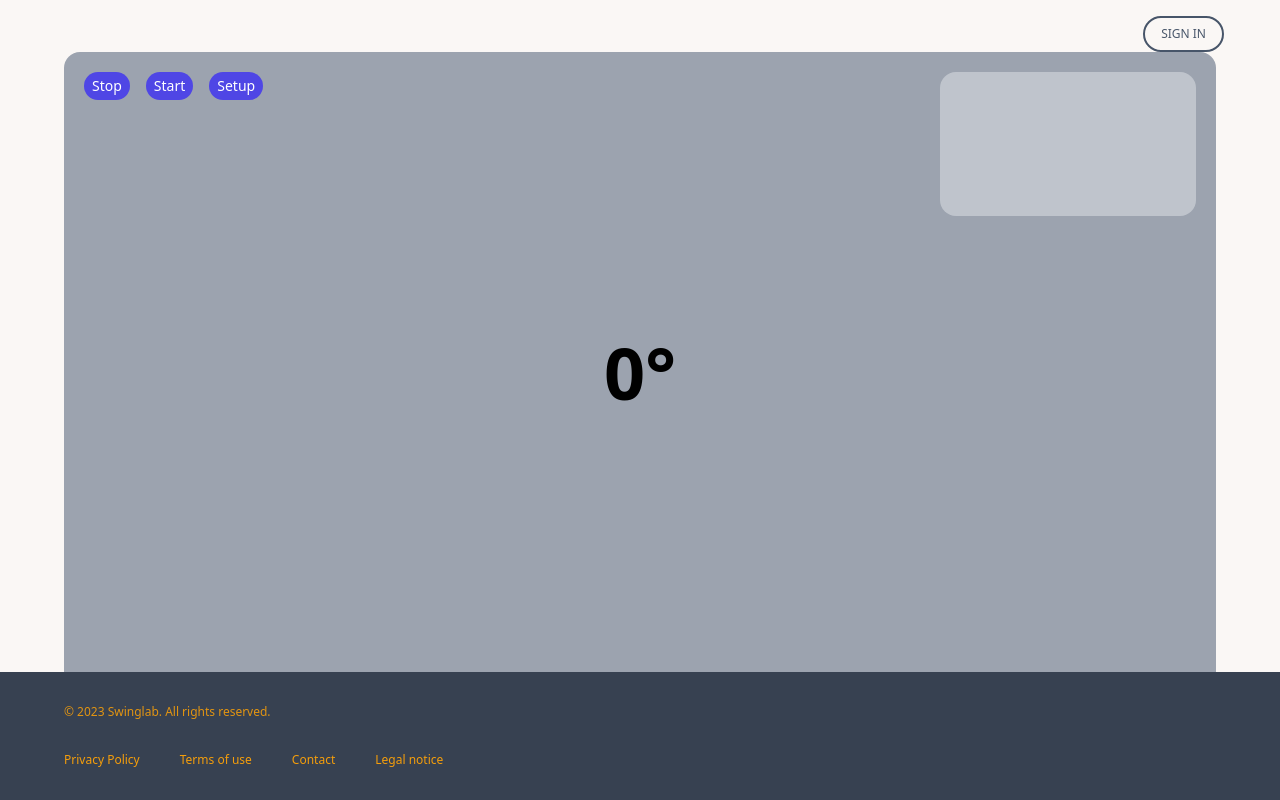
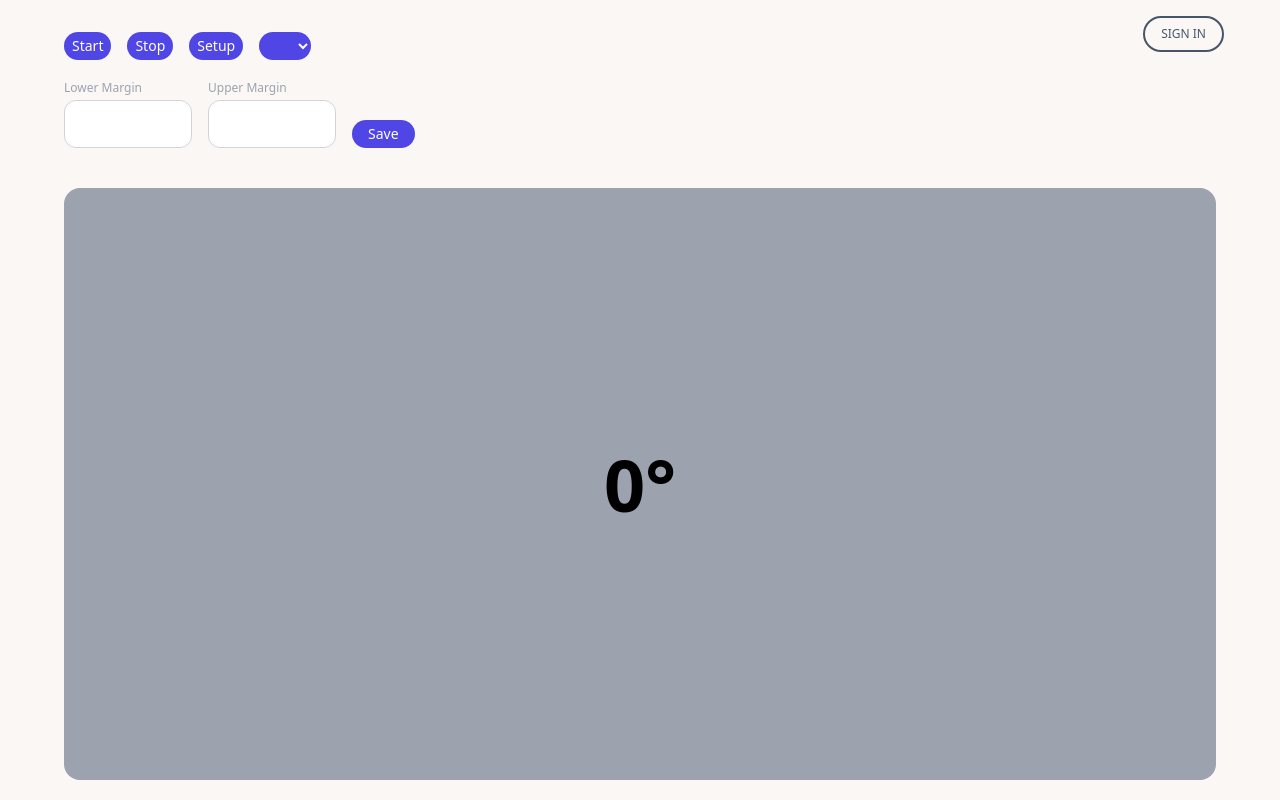
Before and after one commit to jlnk03/pose, a Flask app: page /practice in a window 1280 px wide. Run offline with Flask 3, Linux system fonts and the light colour scheme; lists and menus that the app fills with data are empty; some libraries are stand-ins or nearby versions.

Commit message:
new control buttons

```diff
--- a/flask_wrapper/assets/process.js
+++ b/flask_wrapper/assets/process.js
@@ -3,15 +3,74 @@ import {calc_angle, thorax_rotation} from "./angles.js";
 const videoElement = document.getElementById('video');
 const canvasElement = document.getElementsByClassName('output_canvas')[0];
 const canvasCtx = canvasElement.getContext('2d', {willReadFrequently: true});
-const container = document.getElementsByClassName('container')[0];
+const container = document.getElementById('container-pose');
 // const landmarkContainer = document.getElementsByClassName('landmark-grid-container')[0];
+const canvasLoader = document.getElementById('canvas-loader');
 
 const thoraxRotation = document.getElementById('thorax-rotation');
+const lowerMargin = document.getElementById('lower-margin')
+const upperMargin = document.getElementById('upper-margin')
+
+const save = document.getElementById('save');
 
 let rotationMatrix = math.identity(3);
 let rotationMatrixBuffer = math.identity(3);
 
+let upperMarginValue = 180;
+let lowerMarginValue = -180;
+
+function setMargins() {
+    try {
+        lowerMarginValue = lowerMargin.value;
+    } catch (e) {
+        console.log('Using default value')
+    }
+
+    try {
+        upperMarginValue = upperMargin.value;
+    } catch (e) {
+        console.log('Using default value')
+    }
+
+    if (lowerMarginValue > upperMarginValue) {
+        const temp = lowerMarginValue;
+        lowerMarginValue = upperMarginValue;
+        upperMarginValue = temp;
+    }
+}
+
+setMargins();
+
+save.addEventListener('click', () => {
+    setMargins()
+});
+
+
 // const grid = new LandmarkGrid(landmarkContainer);
+
+// Get the list of available media input devices and add to the select element
+navigator.mediaDevices.enumerateDevices()
+    .then(function (devices) {
+        // Filter the list to get only the video input devices (cameras)
+        const videoDevices = devices.filter(function (device) {
+            return device.kind === 'videoinput';
+        });
+
+        // Get a reference to the select element
+        const select = document.getElementById('camera-selection');
+
+        // Add an option element for each camera to the select element
+        videoDevices.forEach(function (device) {
+            const option = document.createElement('option');
+            option.value = device.deviceId;
+            option.text = device.label || `Camera ${select.options.length + 1}`;
+            select.add(option);
+        });
+    })
+    .catch(function (error) {
+        console.error(error);
+    });
+
 
 function onResults(results) {
     if (!results.poseLandmarks) {
@@ -78,7 +137,7 @@ function onResults(results) {
     thoraxRotation.innerText = `${thorax_rot}°`
 
     // Check range of values and change background color
-    if (thorax_rot > 70 || thorax_rot < -7) {
+    if (thorax_rot > upperMarginValue || thorax_rot < lowerMarginValue) {
         container.style.backgroundColor = "#f87171";
     } else {
         container.style.backgroundColor = "#a3e635";
@@ -116,10 +175,28 @@ pose.onResults(onResults);
 
 // camera
 function startCamera() {
+
+    const select = document.getElementById('camera-selection');
+    const selectedDeviceId = select.value;
+
     navigator.mediaDevices
-        .getUserMedia({video: true, audio: false})
+        .getUserMedia({
+            video: {deviceId: {exact: selectedDeviceId}},
+            audio: false
+        })
+        .catch(
+            function (err) {
+                alert("Access to the camera was denied. Please allow access to the camera and reload the page.")
+            }
+        )
         .then((stream) => {
             videoElement.srcObject = stream;
+            const settings = stream.getVideoTracks()[0].getSettings();
+            videoElement.width = settings.width;
+            videoElement.height = settings.height;
+            canvasElement.width = settings.width;
+            canvasElement.height = settings.height;
+            canvasLoader.style.display = 'none';
             videoElement.play()
 
             // async function to update pose
@@ -136,7 +213,7 @@ function startCamera() {
         })
 }
 
-startCamera();
+// startCamera();
 
 
 let stop = document.getElementById('stop');
@@ -147,6 +224,7 @@ stop.addEventListener('click', () => {
 
 let start = document.getElementById('start');
 start.addEventListener('click', () => {
+    canvasLoader.style.display = 'block';
     startCamera();
 });
 
--- a/flask_wrapper/main.py
+++ b/flask_wrapper/main.py
@@ -240,7 +240,7 @@ def contact_post():
 
 @main.route('/practice')
 def practice():
-    return render_template('livePoseView.html', title='Practice – Swinglab')
+    return render_template('livePoseView.html', title='Practice – Swinglab', hideFooter=True)
 
 
 @main.route('/predict/<token>', methods=['POST'])
--- a/flask_wrapper/templates/base2.html
+++ b/flask_wrapper/templates/base2.html
@@ -1,5 +1,5 @@
 <!DOCTYPE html>
-<html lang="en">
+<html class="min-h-full flex flex-col" lang="en">
 
 <head>
     <meta charset="utf-8">
@@ -19,7 +19,7 @@
 
 <!--background-color: rgba(246, 249, 255, 1)-->
 
-<body class="bg-[#FAF7F5] dark:bg-slate-800 flex flex-col justify-center h-full m-0 p-0 scroll-p-0 relative">
+<body class="bg-[#FAF7F5] dark:bg-slate-800 flex flex-col grow m-0 p-0 relative">
 
 <div class="py-4 mx-0 rounded-b-2xl z-20 w-full hidden md:flex">
     <div class="mx-4 md:mx-16 w-full justify-center">
@@ -47,8 +47,13 @@
 
 
                 {% if current_user.admin %}
+                {% if request.path == '/practice' %}
+                <a class="font-medium text-xs text-amber-500 hover:text-amber-400 border-2 border-amber-500 hover:border-amber-400 items-center justify-center rounded-3xl px-4 py-2 transition"
+                   href="{{ url_for('main.practice') }}">PRACTICE</a>
+                {% else %}
                 <a class="font-medium text-xs text-amber-500 hover:border-amber-400 border-2 border-transparent hover:text-amber-400 items-center justify-center px-4 py-2 rounded-3xl transition"
                    href="{{ url_for('main.practice') }}">PRACTICE</a>
+                {% endif %}
                 {% endif %}
 
                 {% if request.path == '/guide' %}
@@ -220,14 +225,14 @@
     </div>
 </div>
 
-
-<div class="mx-4 md:mx-16 justify-center relative grow" id="container">
+<div class="mx-4 md:mx-16 relative flex flex-col grow" id="container">
     <!--            <div class="container has-text-centered">-->
     {% block content %}
     {% endblock %}
     <!--            </div>-->
 </div>
 
+{% if not hideFooter %}
 <div class="w-full z-30 block hidden md:block">
     <div class="flex flex-col gap-4 bg-gray-700 h-32 flex items-start pl-16 justify-center">
 
@@ -246,6 +251,7 @@
 
     </div>
 </div>
+{% endif %}
 
 <script src="{{url_for('static', filename='menu.js')}}"></script>
 
--- a/flask_wrapper/templates/livePoseView.html
+++ b/flask_wrapper/templates/livePoseView.html
@@ -2,11 +2,11 @@
 
 {% block content %}
 
-<script>
-    bod = document.body;
-    bod.classList.remove("h-full");
-    bod.classList.add("h-screen");
-</script>
+<!--<script>-->
+<!--    bod = document.body;-->
+<!--    bod.classList.remove("h-full");-->
+<!--    bod.classList.add("h-screen");-->
+<!--</script>-->
 
 <script crossorigin="anonymous" src="https://cdn.jsdelivr.net/npm/@mediapipe/camera_utils/camera_utils.js"></script>
 <script crossorigin="anonymous"
@@ -18,24 +18,49 @@
 <script crossorigin="anonymous" src="https://cdn.jsdelivr.net/npm/@mediapipe/pose/pose.js"></script>
 <script src="https://cdnjs.cloudflare.com/ajax/libs/mathjs/9.3.2/math.js"></script>
 
-<div class="container w-full h-full flex flex-col relative rounded-2xl my-5 items-center justify-center"
-     id="container"
-     style="background-color: #9ca3af">
-    <video class="absolute top-5 left-5 hidden" height="144" id="video" muted playsinline width="256"></video>
+<div class="flex flex-row relative gap-4 mb-5">
+    <button class="bg-indigo-600 text-white text-sm rounded-full px-2 py-1" id="start">Start</button>
+    <button class="bg-indigo-600 text-white text-sm rounded-full px-2 py-1" id="stop">Stop</button>
+    <button class="bg-indigo-600 text-white text-sm rounded-full px-2 py-1" id="setup">Setup</button>
+    <label class="sr-only" for="camera-selection">Camera</label>
+    <select
+            class="bg-indigo-600 text-white text-sm rounded-full px-4 py-1items-start justify-center"
+            id="camera-selection">
+    </select>
+</div>
 
-    <div class="flex flex-row absolute top-5 left-5 gap-4">
-        <button class="bg-indigo-600 text-white text-sm rounded-full px-2 py-1" id="stop">Stop</button>
-        <button class="bg-indigo-600 text-white text-sm rounded-full px-2 py-1" id="start">Start</button>
-        <button class="bg-indigo-600 text-white text-sm rounded-full px-2 py-1" id="setup">Setup</button>
+<div class="flex flex-row relative gap-4 mb-5 items-end">
+    <div class="flex flex-col gap-1">
+        <label class="text-xs text-gray-400" for="lower-margin-in">Lower Margin</label>
+        <input class="w-32 h-12 rounded-xl border-gray-300 border dark:bg-gray-600 dark:border-gray-500 dark:text-white p-2" id="lower-margin-in"
+               type="number">
     </div>
 
+    <div class="flex flex-col gap-1">
+        <label class="text-xs text-gray-400" for="upper-margin-in">Upper Margin</label>
+        <input class="w-32 h-12 rounded-xl border-gray-300 border dark:bg-gray-600 dark:border-gray-500 dark:text-white p-2" id="upper-margin-in"
+               type="number">
+    </div>
+
+    <button class="bg-indigo-600 text-white text-sm rounded-full px-4 py-1" id="save">Save
+    </button>
+</div>
+
+<div class="container w-full grow flex flex-col relative rounded-2xl my-5 items-center justify-center"
+     id="container-pose"
+     style="background-color: #9ca3af">
+
+    <video class="absolute top-5 left-5 hidden" id="video" muted playsinline></video>
+
     <div class="absolute top-5 right-5 rounded-2xl bg-gray-300 animate-pulse"
-         style="height: 144px; width: 256px"></div>
+         id="canvas-loader"
+         style="height: 144px; width: 256px; display: none"></div>
 
-    <canvas class="output_canvas rounded-2xl absolute top-5 right-5" height="144" width="256"></canvas>
+    <canvas class="output_canvas rounded-2xl absolute top-5 right-5 sm:max-w-56 sm:max-h-56 max-w-32 max-h-32"></canvas>
 
     <!--    <div class="landmark-grid-container"></div>-->
     <span class="text-7xl font-bold relative" id="thorax-rotation">0°</span>
+
 </div>
 
 <script defer src="../assets/process.js" type="module"></script>
```
